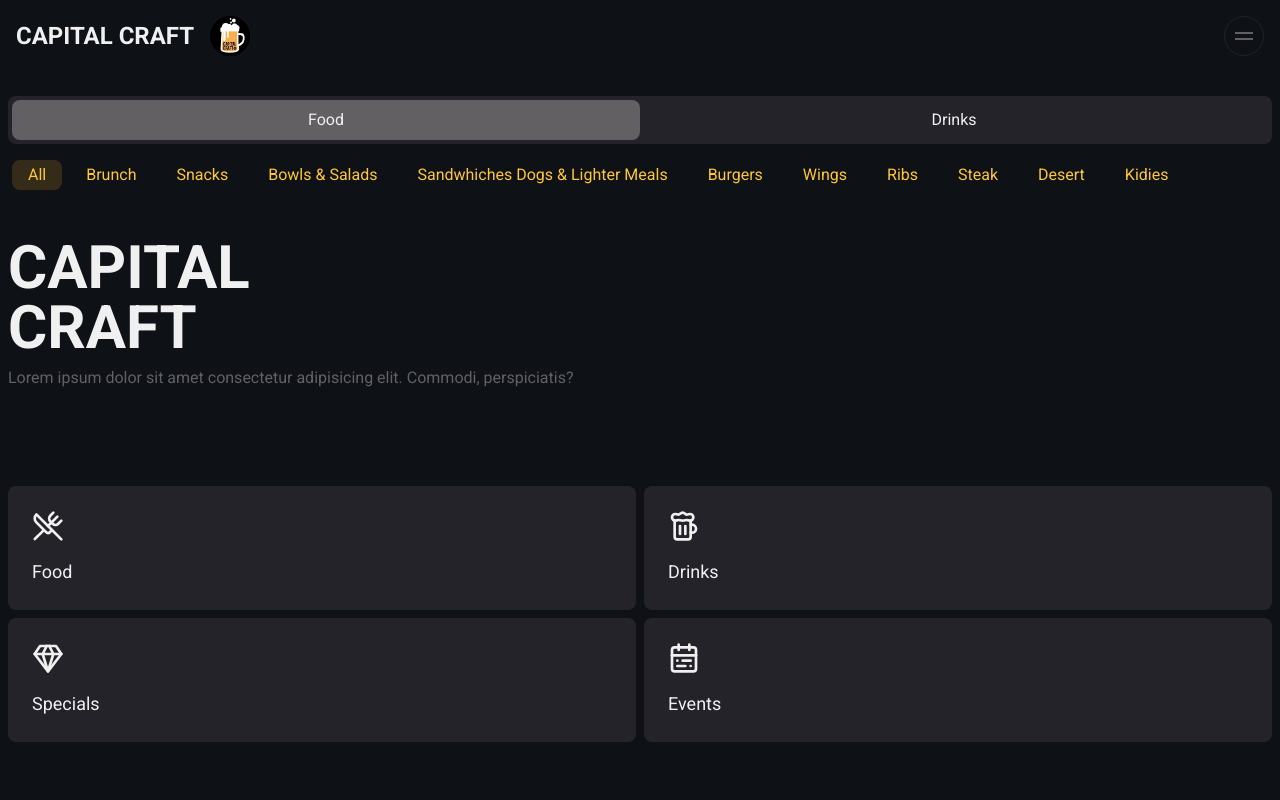
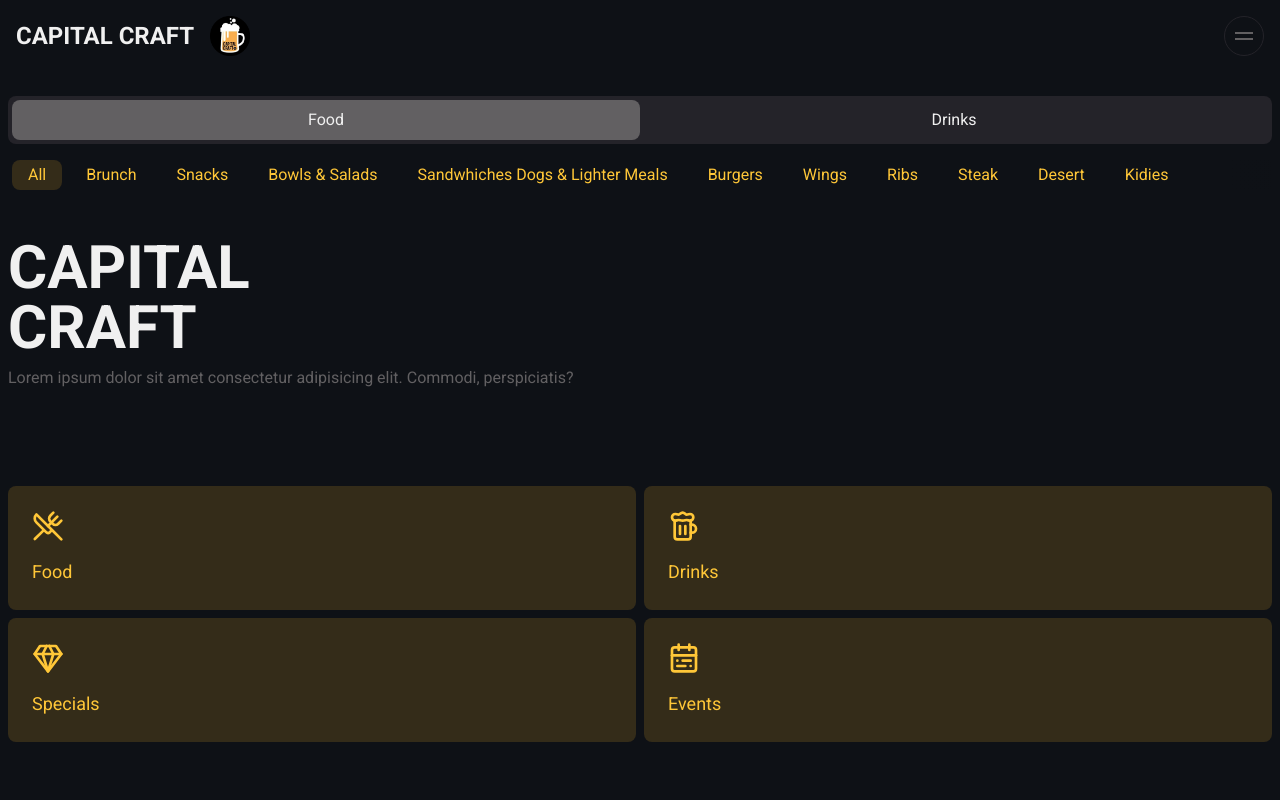
Before and after one commit to erichvorster/craft, a Next.js app: page / in a window 1280 px wide. Shown: the top 800 px of the page. Built offline with nearby package versions, Linux system fonts and the light colour scheme.

Commit message:
updated amplifty to gen2

```diff
--- a/components/Nav.tsx
+++ b/components/Nav.tsx
@@ -36,6 +36,7 @@ const Nav = () => {
     e.preventDefault();
     setActivePage(page);
     setActiveTab(tab);
+    toggleMenu(e);
   };
 
   return (
@@ -105,18 +106,17 @@ const Nav = () => {
                   </AccordionTrigger>
                   <AccordionContent>
                     {foodTabs.map((tab, index) => (
-                      <Link href="/">
                       <div className="flex flex-col ">
                         <p
                           className="text-sm py-2 pl-3 text-card-foreground"
                           onClick={(e) => {
-                              toggleMenuItem(1, index + 1);
+                            //@ts-ignore
+                            toggleMenuItem(1, index + 1, e);
                           }}
                         >
                           {tab}
                         </p>
                       </div>
-                      </Link>
                     ))}
                   </AccordionContent>
                 </AccordionItem>
--- a/components/QuickActions.tsx
+++ b/components/QuickActions.tsx
@@ -4,19 +4,19 @@ import { UtensilsCrossed, Beer, Gem, CalendarRange } from "lucide-react";
 const QuickActions = () => {
   return (
     <div className="grid grid-cols-2 gap-2 mb-24">
-      <div className="p-6 bg-card rounded-lg text-lg">
+      <div className="p-6 bg-popover-foreground rounded-lg text-lg text-popover">
         <UtensilsCrossed className="h-8 w-8 mb-4" />
         Food
       </div>
-      <div className="p-6 bg-card rounded-lg text-lg">
+      <div className="p-6 bg-popover-foreground rounded-lg text-lg text-popover">
         <Beer className="h-8 w-8 mb-4 " />
         Drinks
       </div>
-      <div className="p-6 bg-card rounded-lg text-lg">
+      <div className="p-6 bg-popover-foreground rounded-lg text-lg text-popover">
         <Gem className="h-8 w-8 mb-4" />
         Specials
       </div>
-      <div className="p-6 bg-card rounded-lg text-lg">
+      <div className="p-6 bg-popover-foreground rounded-lg text-lg text-popover">
         <CalendarRange className="h-8 w-8 mb-4 " />
         Events
       </div>
--- a/package.json
+++ b/package.json
@@ -16,7 +16,6 @@
     "@radix-ui/react-slot": "^1.0.2",
     "@radix-ui/react-tabs": "^1.0.4",
     "aws-amplify": "^6.0.9",
-    "aws-sdk": "^2.1520.0",
     "class-variance-authority": "^0.7.0",
     "clsx": "^2.0.0",
     "date-fns": "^2.30.0",
```
Also changed, not shown: 1 other file (tests, documents, lock files or other folders). Lines whose indentation alone changed are shown as unchanged.
